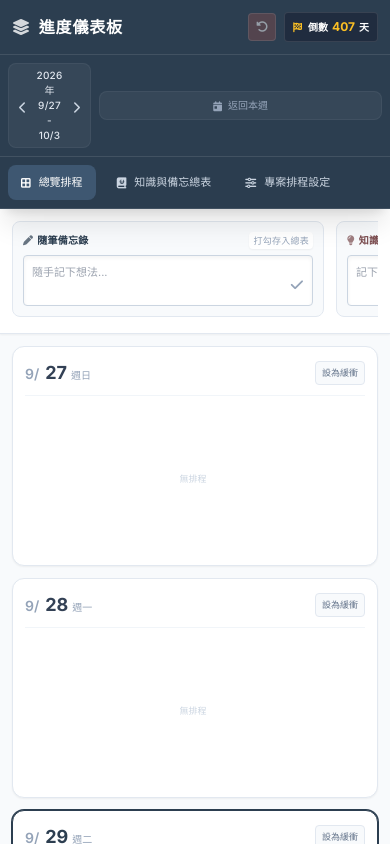
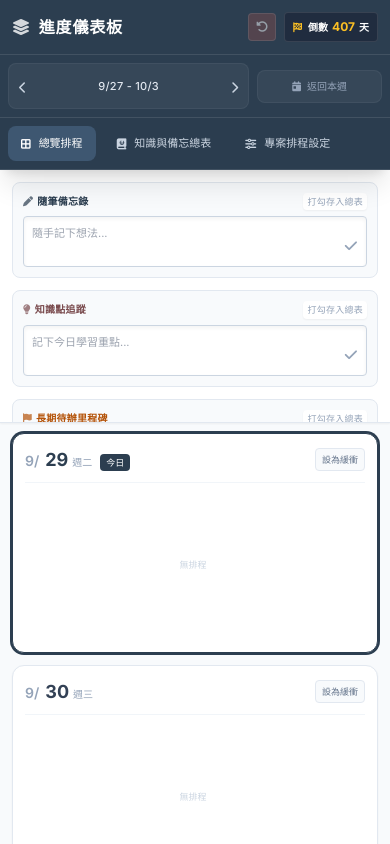
Before and after one commit to tomorrowesotrodia/Fuxk-U-Plan, a plain HTML site: page index.html in a window 390 px wide. Drawn offline with nearby package versions, Linux system fonts and the light colour scheme.

Commit message:
Add files via upload

```diff
--- a/index.html
+++ b/index.html
@@ -96,12 +96,12 @@
         </div>
 
         <!-- 日曆週次切換列 -->
-        <div class="p-2 md:px-6 md:py-5 border-b border-white/10 flex items-center justify-between md:block gap-2 shrink-0 bg-theme-navy">
+        <div class="p-2 md:px-6 md:py-5 border-b border-white/10 flex flex-row md:flex-col items-center md:items-stretch justify-between gap-2 shrink-0 bg-theme-navy">
             <h3 class="hidden md:block text-xs font-semibold text-slate-400 uppercase tracking-wider mb-3">日曆導覽 (週視圖)</h3>
 
-            <div class="flex items-center bg-white/5 rounded-lg p-1 flex-1 md:flex-none justify-between border border-white/5">
+            <div class="flex items-center bg-white/5 rounded-lg p-1 flex-grow md:flex-none justify-between border border-white/5 w-2/3 md:w-auto">
                 <button onclick="changeWeek(-1)" class="p-1.5 md:p-2 hover:bg-white/10 rounded transition text-slate-300"><i class="fa-solid fa-chevron-left text-xs md:text-sm"></i></button>
-                <span id="current-week-display" class="font-medium text-[10px] md:text-xs tracking-wide px-1 text-slate-200 text-center flex-1"></span>
+                <span id="current-week-display" class="font-medium text-[11px] md:text-xs tracking-wide px-1 text-slate-200 text-center flex-1 whitespace-nowrap"></span>
                 <button onclick="changeWeek(1)" class="p-1.5 md:p-2 hover:bg-white/10 rounded transition text-slate-300"><i class="fa-solid fa-chevron-right text-xs md:text-sm"></i></button>
             </div>
 
@@ -110,7 +110,7 @@
                 <p id="today-date-display" class="text-sm font-semibold text-slate-200"></p>
             </div>
 
-            <button onclick="resetToToday()" class="whitespace-nowrap text-[10px] md:text-xs text-slate-400 hover:text-white transition flex items-center justify-center px-3 py-1.5 md:py-2 md:mt-3 bg-white/5 rounded-lg hover:bg-white/10 border border-white/5 w-full md:w-auto">
+            <button onclick="resetToToday()" class="whitespace-nowrap text-[10px] md:text-xs text-slate-400 hover:text-white transition flex items-center justify-center px-3 py-2 md:mt-3 bg-white/5 rounded-lg hover:bg-white/10 border border-white/5 w-1/3 md:w-auto shrink-0">
                 <i class="fa-solid fa-calendar-day mr-1.5 md:mr-2"></i> 返回本週
             </button>
         </div>
@@ -136,13 +136,13 @@
     <!-- 總覽排程主視窗 -->
     <main id="view-dashboard" class="flex-1 flex flex-col h-full overflow-hidden bg-slate-50 relative">
 
-        <!-- 頂部輸入區塊 (手機版橫向滑動) -->
-        <header class="bg-white border-b border-slate-200 shrink-0 z-10 p-3 md:p-4 shadow-sm">
+        <!-- 頂部輸入區塊 -->
+        <header class="bg-white border-b border-slate-200 shrink-0 z-10 p-3 md:p-4 shadow-sm max-h-[30vh] overflow-y-auto custom-scrollbar md:max-h-none md:overflow-visible">
             <div class="max-w-full mx-auto">
-                <div class="flex overflow-x-auto snap-x snap-mandatory gap-3 pb-1 md:grid md:grid-cols-3 md:gap-4 md:pb-0 hide-scrollbar-mobile">
+                <div class="flex flex-col md:grid md:grid-cols-3 gap-3 md:gap-4">
 
                     <!-- 隨筆備忘錄 -->
-                    <div class="snap-center shrink-0 w-[80vw] md:w-auto bg-slate-50 p-2.5 md:p-3 rounded-lg border border-slate-200 flex flex-col">
+                    <div class="bg-slate-50 p-2.5 md:p-3 rounded-lg border border-slate-200 flex flex-col w-full">
                         <div class="text-[10px] font-bold text-theme-navy mb-1.5 uppercase tracking-wide flex justify-between items-center">
                             <span><i class="fa-solid fa-pen mr-1 opacity-70"></i>隨筆備忘錄</span>
                             <span class="text-[9px] text-slate-400 font-normal bg-white px-1 py-0.5 rounded shadow-sm">打勾存入總表</span>
@@ -154,7 +154,7 @@
                     </div>
 
                     <!-- 知識點追蹤 -->
-                    <div class="snap-center shrink-0 w-[80vw] md:w-auto bg-slate-50 p-2.5 md:p-3 rounded-lg border border-slate-200 flex flex-col">
+                    <div class="bg-slate-50 p-2.5 md:p-3 rounded-lg border border-slate-200 flex flex-col w-full">
                         <div class="text-[10px] font-bold text-theme-burgundy mb-1.5 uppercase tracking-wide flex justify-between items-center">
                             <span><i class="fa-solid fa-lightbulb mr-1 opacity-70"></i>知識點追蹤</span>
                             <span class="text-[9px] text-slate-400 font-normal bg-white px-1 py-0.5 rounded shadow-sm">打勾存入總表</span>
@@ -166,7 +166,7 @@
                     </div>
 
                     <!-- 長期待辦里程碑 -->
-                    <div class="snap-center shrink-0 w-[80vw] md:w-auto bg-slate-50 p-2.5 md:p-3 rounded-lg border border-slate-200 flex flex-col">
+                    <div class="bg-slate-50 p-2.5 md:p-3 rounded-lg border border-slate-200 flex flex-col w-full">
                         <div class="text-[10px] font-bold text-amber-700 mb-1.5 uppercase tracking-wide flex justify-between items-center">
                             <span><i class="fa-solid fa-flag mr-1 opacity-70"></i>長期待辦里程碑</span>
                             <span class="text-[9px] text-slate-400 font-normal bg-white px-1 py-0.5 rounded shadow-sm">打勾存入總表</span>
@@ -182,7 +182,7 @@
         </header>
 
         <!-- 日曆渲染區 (支援垂直捲動) - 改為七欄或自適應七個項目的設計 -->
-        <div class="flex-1 overflow-y-auto p-3 md:p-6 custom-scrollbar bg-slate-50">
+        <div class="flex-1 overflow-y-auto p-3 md:p-6 custom-scrollbar bg-slate-50" id="calendar-scroll-area">
             <div class="max-w-full mx-auto pb-10">
                 <div id="calendar-grid" class="grid grid-cols-1 md:grid-cols-2 lg:grid-cols-3 xl:grid-cols-4 2xl:grid-cols-7 gap-3 md:gap-4">
                     <!-- Calendar days will be rendered here (7 items for a week) -->
@@ -547,7 +547,18 @@
             } else {
                 displayStr = `${weekStartDate.getFullYear()}/${weekStartDate.getMonth()+1}/${weekStartDate.getDate()} - ${weekEndDate.getFullYear()}/${weekEndDate.getMonth()+1}/${weekEndDate.getDate()}`;
             }
+            // 手機版稍微縮短顯示年份以節省空間
+            if (window.innerWidth < 768) {
+                if (weekStartDate.getFullYear() === weekEndDate.getFullYear()) {
+                    displayStr = `${weekStartDate.getMonth()+1}/${weekStartDate.getDate()} - ${weekEndDate.getMonth()+1}/${weekEndDate.getDate()}`;
+                } else {
+                    displayStr = `${weekStartDate.getFullYear()}/${weekStartDate.getMonth()+1}/${weekStartDate.getDate()} - ${weekEndDate.getMonth()+1}/${weekEndDate.getDate()}`;
+                }
+            }
+
             document.getElementById('current-week-display').innerText = displayStr;
+
+            let todayCardId = null;
 
             // 迴圈渲染 7 天
             for (let i = 0; i < 7; i++) {
@@ -562,8 +573,12 @@
                 let totalDailyHours = tasksToRender.reduce((sum, task) => sum + (parseFloat(task.time) || 0), 0);
 
                 const dayCard = document.createElement('div');
+                const cardId = `day-card-${dateStr}`;
+                dayCard.id = cardId;
+                if (isToday) todayCardId = cardId;
+
                 // 為了填滿高度，在 Grid 佈局中加上 flex-grow 等屬性
-                dayCard.className = `bg-white rounded-xl shadow-sm border ${isToday ? 'border-theme-navy ring-1 ring-theme-navy' : 'border-slate-200'} p-3 md:p-4 min-h-[220px] flex flex-col relative transition-colors ${isVacationDay ? 'bg-orange-50' : ''}`;
+                dayCard.className = `bg-white rounded-xl shadow-sm border ${isToday ? 'border-theme-navy ring-2 ring-theme-navy' : 'border-slate-200'} p-3 md:p-4 min-h-[220px] flex flex-col relative transition-colors ${isVacationDay ? 'bg-orange-50' : ''}`;
 
                 const dateNum = d.getDate();
                 const weekStr = ['日', '一', '二', '三', '四', '五', '六'][d.getDay()];
@@ -580,6 +595,7 @@
                             <span class="text-lg md:text-xl font-bold ${isToday ? 'text-theme-navy' : 'text-slate-700'}">${dateNum}</span>
                             <span class="text-[10px] md:text-xs font-medium text-slate-400 ml-1">週${weekStr}</span>
                             ${hoursDisplay}
+                            ${isToday ? '<span class="ml-2 text-[9px] bg-theme-navy text-white px-1.5 py-0.5 rounded">今日</span>' : ''}
                         </div>
                         <button onclick="toggleVacation('${dateStr}')" class="text-[9px] md:text-[10px] px-1.5 md:px-2 py-1 rounded border ${isVacationDay ? 'bg-orange-100 text-orange-700 border-orange-200' : 'bg-slate-50 text-slate-500 border-slate-200 hover:bg-slate-100'} transition active:scale-95 shrink-0">
                             ${isVacationDay ? '休假中' : '設為緩衝'}
@@ -642,6 +658,22 @@
                         taskContainer.appendChild(taskEl);
                     });
                 }
+            }
+
+            // 如果今日卡片存在於畫面上，自動捲動過去
+            if (todayCardId) {
+                setTimeout(() => {
+                    const todayEl = document.getElementById(todayCardId);
+                    const scrollArea = document.getElementById('calendar-scroll-area');
+                    if (todayEl && scrollArea) {
+                        // 計算滾動位置，稍微留一點頂部空間
+                        const topPos = todayEl.offsetTop - scrollArea.offsetTop - 10;
+                        scrollArea.scrollTo({
+                            top: topPos,
+                            behavior: 'smooth'
+                        });
+                    }
+                }, 100); // 稍微延遲確保 DOM 渲染完畢
             }
         }
 
```
